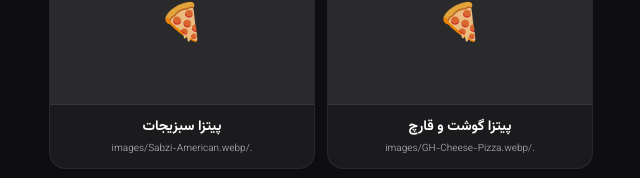
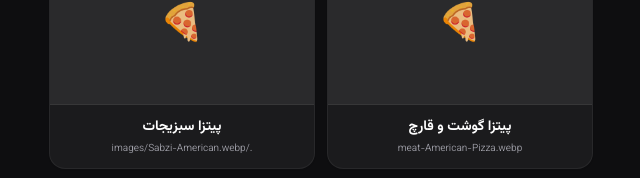
Before and after one commit to hamidrezaghavami/atish-digital-menu, a website built with Vite: page index.html in a window 1280 px wide. Shown: the part 902-1080 px from the top of the page, 319-959 px from the left. Built offline with nearby package versions, Linux system fonts and the light colour scheme; grey boxes are pictures that could not be loaded; files whose address does not match are found by name.

Commit message:
added pics

```diff
--- a/src/data/menu.json
+++ b/src/data/menu.json
@@ -116,7 +116,7 @@
       "tag": null,
       "badge": null,
       "price": null,
-      "ingredients": "./images/GH-Cheese-Pizza.webp",
+      "ingredients": "meat-American-Pizza.webp",
       "image": "",
       "placeholderIcon": "🍕"
     },
```
Also changed, not shown: dist/assets/index-CEhPb-lh.js, dist/images/meat-American-Pizza.webp (added), dist/index.html, public/images/meat-American-Pizza.webp (added), 1 other file.
